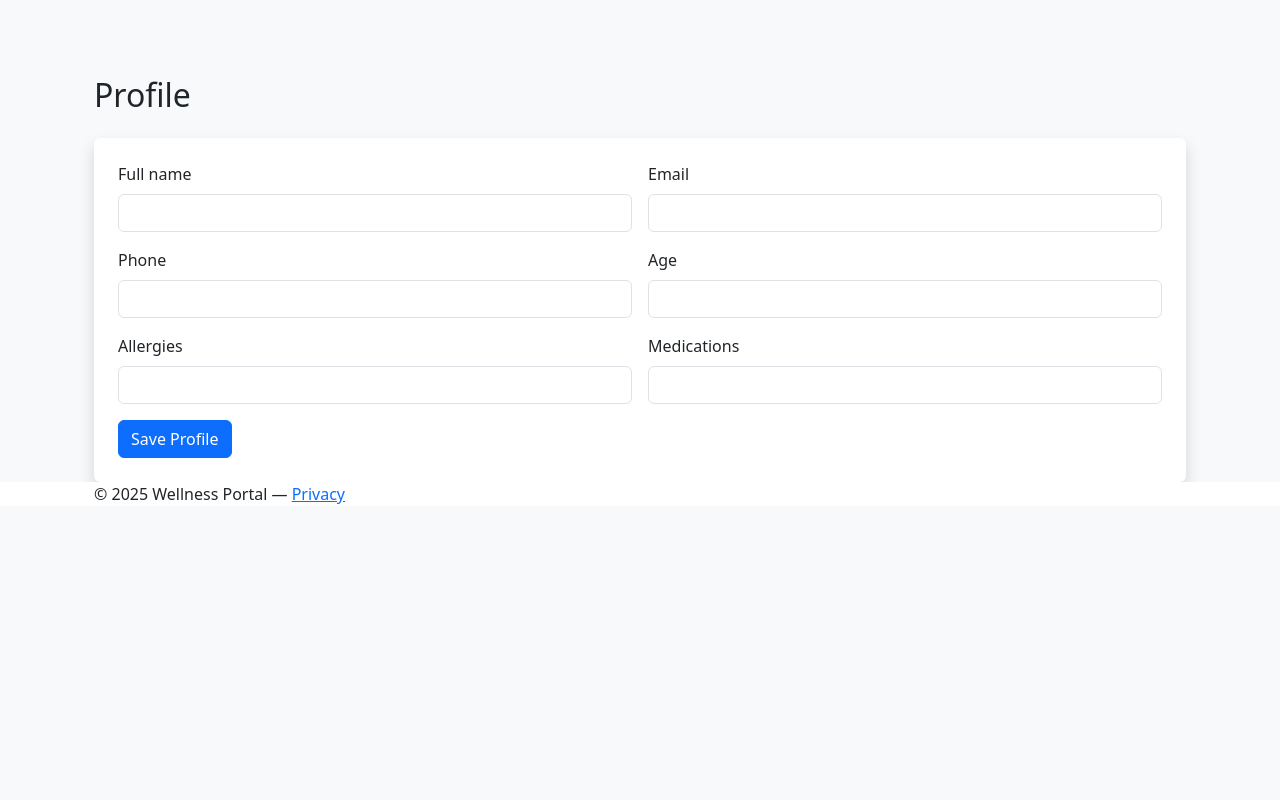
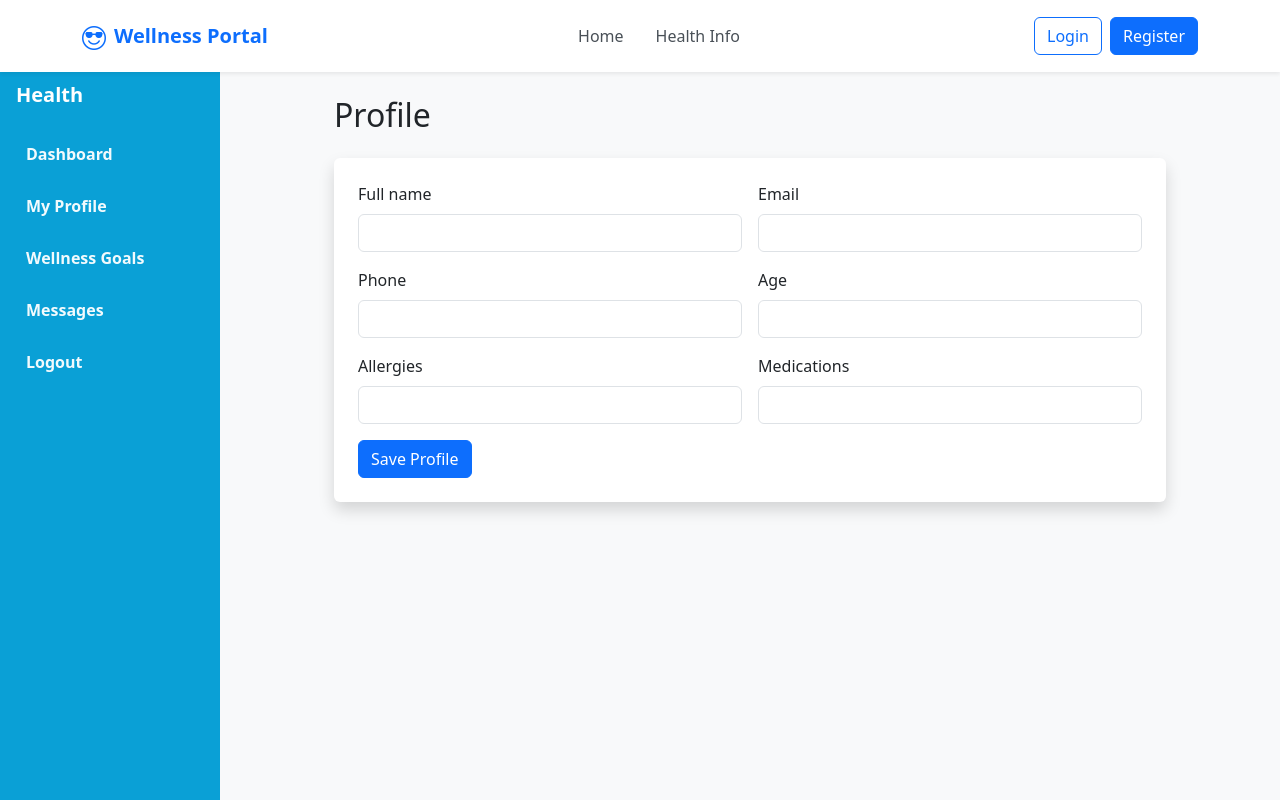
Before and after one commit to Arunpandi04/HealthCare_Wellness, a React (Vite) app: page /patient/profile in a window 1280 px wide. Built offline with nearby package versions, Linux system fonts and the light colour scheme.

Commit message:
Refactor layout and update branding across components; add Sidebar to patient pages

```diff
--- a/src/App.jsx
+++ b/src/App.jsx
@@ -8,10 +8,12 @@ import PatientDashboard from './pages/patient/PatientDashboard'
 import PatientProfile from './pages/patient/PatientProfile'
 import PatientGoals from './pages/patient/PatientGoals'
 import PatientMessages from './pages/patient/PatientMessages'
+import Header from './components/Header'
 
 export default function App(){
   return (
     <div className="min-h-screen flex flex-col">
+      <Header />
       <main className="flex-1 container mx-auto px-4 py-6">
         <Routes>
           <Route path="/" element={<Home />} />
@@ -24,11 +26,6 @@ export default function App(){
           <Route path="/patient/messages" element={<PatientMessages />} />
         </Routes>
       </main>
-      <footer className="bg-white border-t mt-8">
-        <div className="container mx-auto px-4 py-6 text-sm text-gray-600">
-          © {new Date().getFullYear()} Wellness Portal — <Link to="/public/health-info">Privacy</Link>
-        </div>
-      </footer>
     </div>
   )
 }
--- a/src/components/Header.jsx
+++ b/src/components/Header.jsx
@@ -5,47 +5,17 @@ export default function Header() {
   const [isScrolled, setIsScrolled] = useState(false);
 
   useEffect(() => {
-    const handleScroll = () => {
-      if (window.scrollY > 50) {
-        setIsScrolled(true);
-      } else {
-        setIsScrolled(false);
-      }
-    };
-
+    const handleScroll = () => setIsScrolled(window.scrollY > 50);
     window.addEventListener('scroll', handleScroll);
     return () => window.removeEventListener('scroll', handleScroll);
   }, []);
 
-  useEffect(() => {
-    // Initialize Bootstrap collapse
-    if (typeof document !== 'undefined') {
-      const bootstrap = require('bootstrap');
-      const navbarCollapse = document.getElementById('navbarContent');
-      if (navbarCollapse) {
-        const bsCollapse = new bootstrap.Collapse(navbarCollapse, {
-          toggle: false
-        });
-
-        // Close mobile menu when clicking nav links
-        const navLinks = document.querySelectorAll('.nav-link');
-        navLinks.forEach(link => {
-          link.addEventListener('click', () => {
-            if (window.innerWidth < 992) { // Bootstrap lg breakpoint
-              bsCollapse.hide();
-            }
-          });
-        });
-      }
-    }
-  }, []);
-
   return (
-    <nav className={`navbar navbar-expand-lg fixed-top bg-white shadow-sm ${isScrolled ? 'scrolled' : ''}`}>
+    <nav className={`navbar navbar-expand-lg fixed-top bg-white ${isScrolled ? 'scrolled' : ''} shadow-sm`}>
       <div className="container">
         <Link className="navbar-brand d-flex align-items-center" to="/">
-          <i className="bi bi-heart-pulse-fill text-primary me-2 fs-4"></i>
-          <span className="fs-4 fw-bold text-primary">Medicust</span>
+          <i className="bi bi-heart-pulse-fill text-primary me-2 fs-4" aria-hidden></i>
+          <span className="fs-5 fw-bold text-primary">Wellness Portal</span>
         </Link>
 
         <button
@@ -53,6 +23,9 @@ export default function Header() {
           type="button"
           data-bs-toggle="collapse"
           data-bs-target="#navbarContent"
+          aria-controls="navbarContent"
+          aria-expanded="false"
+          aria-label="Toggle navigation"
         >
           <span className="navbar-toggler-icon"></span>
         </button>
@@ -60,27 +33,16 @@ export default function Header() {
         <div className="collapse navbar-collapse" id="navbarContent">
           <ul className="navbar-nav mx-auto mb-2 mb-lg-0">
             <li className="nav-item">
-              <Link className="nav-link active" to="/">Home</Link>
+              <Link className="nav-link" to="/">Home</Link>
             </li>
             <li className="nav-item">
-              <Link className="nav-link" to="/about">About</Link>
-            </li>
-            <li className="nav-item">
-              <Link className="nav-link" to="/services">Services</Link>
-            </li>
-            <li className="nav-item">
-              <Link className="nav-link" to="/doctors">Doctors</Link>
-            </li>
-            <li className="nav-item">
-              <Link className="nav-link" to="/contact">Contact</Link>
+              <Link className="nav-link" to="/public/health-info">Health Info</Link>
             </li>
           </ul>
-          <div className="d-flex gap-3">
-            <Link to="/login" className="btn btn-outline-primary px-4">Sign In</Link>
-            <Link to="/register" className="btn btn-primary px-4">
-              <i className="bi bi-calendar-check me-2"></i>
-              Book Appointment
-            </Link>
+
+          <div className="d-flex gap-2">
+            <Link to="/login" className="btn btn-outline-primary">Login</Link>
+            <Link to="/register" className="btn btn-primary">Register</Link>
           </div>
         </div>
       </div>
--- a/src/pages/Home.jsx
+++ b/src/pages/Home.jsx
@@ -9,7 +9,7 @@ export default function Home(){
         <div className="container">
           <Link className="navbar-brand d-flex align-items-center" to="/">
             <i className="bi bi-heart-pulse-fill text-primary me-2 fs-4"></i>
-            <span className="fs-4 fw-bold text-primary">Medicust</span>
+            <span className="fs-4 fw-bold text-primary">Health Care Portal</span>
           </Link>
 
           <button
--- a/src/pages/patient/PatientGoals.jsx
+++ b/src/pages/patient/PatientGoals.jsx
@@ -1,10 +1,15 @@
 import { GoalTrackerForm } from '../../components/GoalTrackerForm'
+import Sidebar from '../../components/Sidebar'
 
 export default function PatientGoals(){
   return (
     <div>
-      <h1 className="h2 mb-4">Daily Goals</h1>
-      <GoalTrackerForm />
+      <Sidebar />
+
+      <main className="content-with-sidebar" style={{ padding: 20 }}>
+        <h1 className="h2 mb-4">Daily Goals</h1>
+        <GoalTrackerForm />
+      </main>
     </div>
   )
 }
--- a/src/pages/patient/PatientMessages.jsx
+++ b/src/pages/patient/PatientMessages.jsx
@@ -1,10 +1,17 @@
+import Sidebar from "../../components/Sidebar";
+
 export default function PatientMessages(){
   return (
     <div>
-      <h1 className="h2 mb-4">Messages</h1>
-      <div className="bg-white p-4 rounded shadow">
-        <p className="text-muted">No messages yet. This is a placeholder for the messages/inbox UI.</p>
-      </div>
+      <Sidebar />
+
+      <main className="content-with-sidebar" style={{ padding: 20 }}>
+        <h1 className="h2 mb-4">Messages</h1>
+
+        <div className="bg-white p-4 rounded shadow">
+          <p className="text-muted">No messages yet. This is a placeholder for the messages/inbox UI.</p>
+        </div>
+      </main>
     </div>
   )
 }
--- a/src/pages/patient/PatientProfile.jsx
+++ b/src/pages/patient/PatientProfile.jsx
@@ -1,10 +1,17 @@
 import { ProfileEditor } from '../../components/ProfileEditor'
+import Sidebar from '../../components/Sidebar'
 
 export default function PatientProfile(){
   return (
-    <div className="max-w-2xl">
-      <h1 className="h2 mb-4">Profile</h1>
-      <ProfileEditor />
+    <div>
+      <Sidebar />
+
+      <main className="content-with-sidebar" style={{ padding: 20 }}>
+        <div className="max-w-2xl">
+          <h1 className="h2 mb-4">Profile</h1>
+          <ProfileEditor />
+        </div>
+      </main>
     </div>
   )
 }
```
Also changed, not shown: src/components/Footer.jsx (+5 -5 lines).
